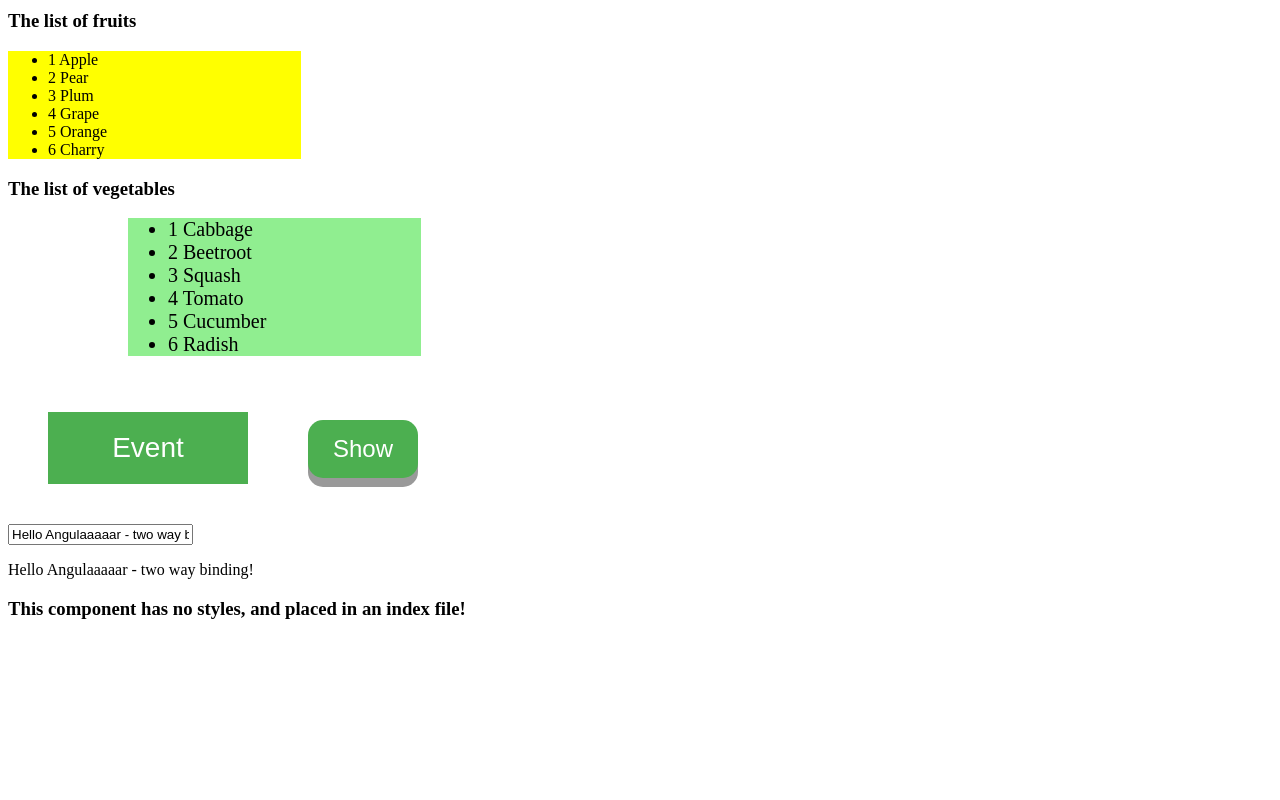
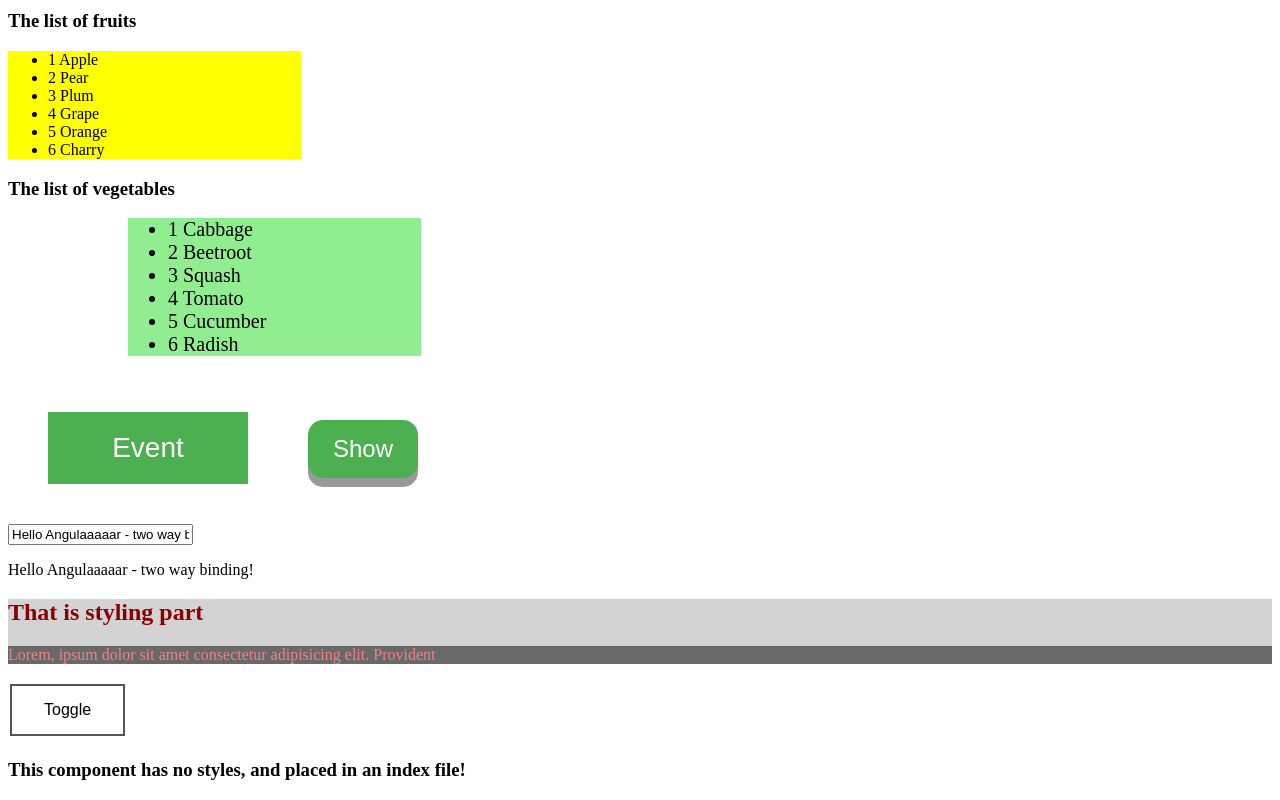
Before and after one commit to VolodymyrSSS/ANGULAR-training, an Angular app in the folder app-steps/: page / in a window 1280 px wide. Shown: the part 1032-1832 px from the top of the page. Before the commit the page ends 1671 px from the top, so only its background shows below. Built offline with nearby package versions, Linux system fonts and the light colour scheme.

Commit message:
dynamic styling ngStyle-ngClass

```diff
--- a/app-steps/src/app/binding/binding.component.html
+++ b/app-steps/src/app/binding/binding.component.html
@@ -2,3 +2,24 @@
 <input type="text" [(ngModel)]="text" >
 
 <p>{{ text }}</p>
+
+<!-- <div [ngClass]="{class1: true}">
+  <h2>That is styling part</h2>
+  <p [ngClass]="{class2: true}">Lorem, ipsum dolor sit amet consectetur adipisicing elit. Provident</p>
+</div> -->
+
+<!-- <div [class.class1]="true">
+  <h2>That is styling part</h2>
+  <p [class.class2]="true">Lorem, ipsum dolor sit amet consectetur adipisicing elit. Provident</p>
+</div> -->
+
+<div [ngStyle]="{'color':'#8B0000', 'background-color':'#D3D3D3'}">
+  <h2>That is styling part</h2>
+  <p [ngStyle]="{'color':'#F08080', 'background-color':'#696969'}">Lorem, ipsum dolor sit amet consectetur adipisicing elit. Provident</p>
+</div>
+
+<div [ngClass]="{invisible: visibility}">
+  <h2>That is styling part</h2>
+  <p [ngClass]="{class2: true}">Lorem ipsum, dolor sit amet consectetur adipisicing elit. Quidem, perferendis! Adipisci odio natus aperiam nulla eos tempora ex eius veritatis sed vero dicta officia saepe commodi sapiente fugit, nobis, cupiditate minus repudiandae magni officiis alias eveniet in perferendis enim! Nostrum odio aspernatur similique? Nostrum, reiciendis quas dolores nisi aperiam itaque blanditiis deleniti quos unde nobis.</p>
+</div>
+<button class="btn-visib" (click)="toggle()">Toggle</button>
--- a/app-steps/src/app/binding/binding.component.scss
+++ b/app-steps/src/app/binding/binding.component.scss
@@ -0,0 +1,29 @@
+// .class1 {
+//   color: #000080;
+//   background-color:#E0FFFF;
+// }
+
+// .class2 {
+//   color: #FF8C00;
+//   background-color: #7FFFD4;
+// }
+
+.btn-visib {
+  background-color: #4CAF50; /* Green */
+  border: none;
+  color: white;
+  padding: 15px 32px;
+  text-align: center;
+  text-decoration: none;
+  display: inline-block;
+  font-size: 16px;
+  margin: 4px 2px;
+  cursor: pointer;
+  background-color: white;
+  color: black;
+  border: 2px solid #555555;
+}
+
+.invisible {
+  display: none;
+}
--- a/app-steps/src/app/binding/binding.component.ts
+++ b/app-steps/src/app/binding/binding.component.ts
@@ -9,6 +9,11 @@ export class BindingComponent implements OnInit {
 
   text: string = "Hello Angulaaaaar - two way binding!";
 
+  visibility: boolean = true;
+  toggle() {
+    this.visibility = !this.visibility;
+  }
+
   constructor() { }
 
   ngOnInit(): void {
```
